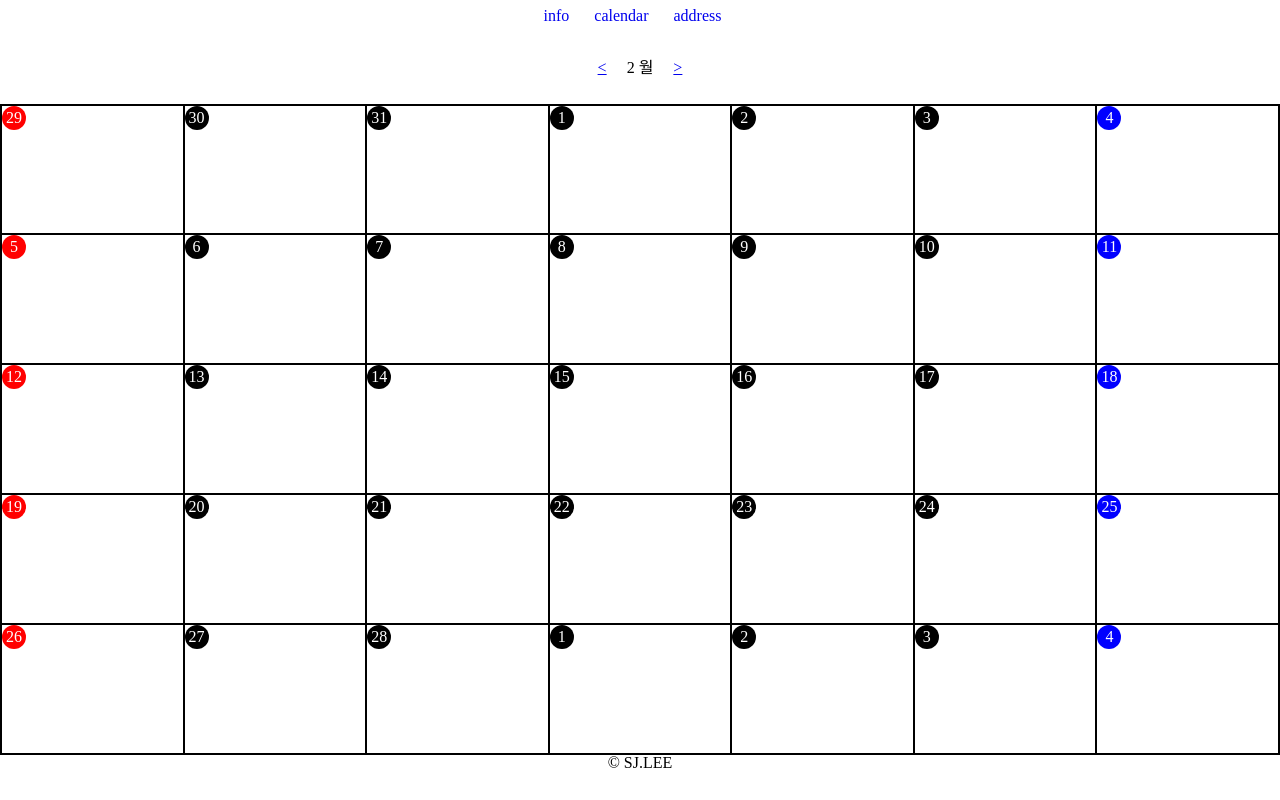
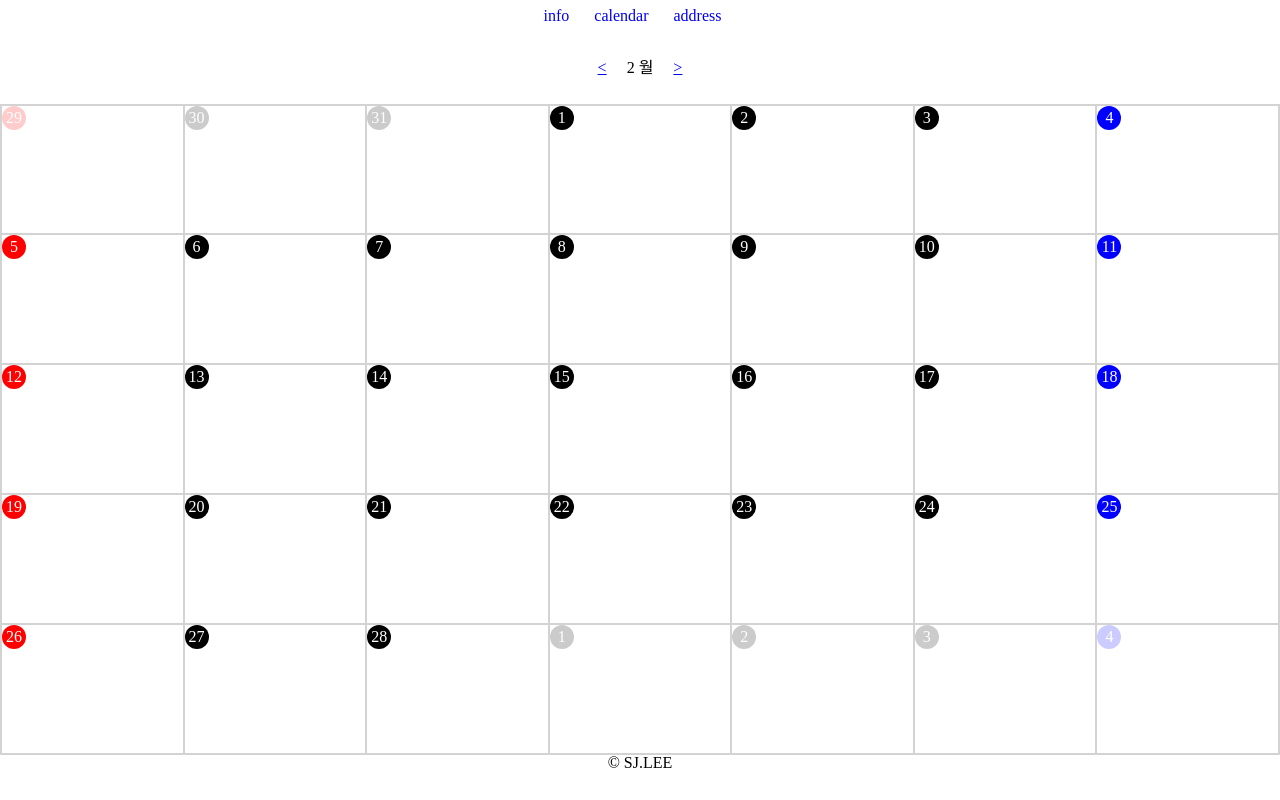
Before and after one commit to eagleduk/status-board, a React (Create React App) app: page /calendar/2023/2 in a window 1280 px wide. Built offline with nearby package versions, Linux system fonts and the light colour scheme.

Commit message:
위치 정보 링크 추가

```diff
--- a/src/components/calendar/Calendar.tsx
+++ b/src/components/calendar/Calendar.tsx
@@ -16,7 +16,8 @@ const schedule: TSchedules = {
       hour: 2,
       place: "마루공원",
       title: "title1",
-      location: "",
+      location:
+        "https://map.kakao.com/?map_hybrid=true&w3w=%ED%87%B4%EA%B7%BC.%EC%84%B1%EB%AA%85.%ED%99%98%ED%9D%AC&urlLevel=1",
       team: "",
     },
     {
@@ -24,7 +25,8 @@ const schedule: TSchedules = {
       hour: 2,
       place: "마루공원",
       title: "title2",
-      location: "",
+      location:
+        "https://map.kakao.com/?map_hybrid=true&w3w=%ED%87%B4%EA%B7%BC.%EC%84%B1%EB%AA%85.%ED%99%98%ED%9D%AC&urlLevel=1",
       team: "",
     },
   ],
@@ -90,6 +92,7 @@ function Calendar() {
       +month === 12 ? 1 : +month + 1
     }`;
   };
+
   return (
     <CalendarWarpper>
       <CalendarHeader>
@@ -119,6 +122,7 @@ function Calendar() {
               date={date}
               day={day}
               schedule={schedule[time]}
+              viewMonth={true}
             />
           );
         })}
--- a/src/components/calendar/DateCard.tsx
+++ b/src/components/calendar/DateCard.tsx
@@ -1,17 +1,19 @@
 import { TDateCard } from "./type/calendar.type";
 import { DateStyled } from "./style/calendar.style";
 
-function DateCard({ date, day, schedule }: TDateCard) {
+function DateCard({ date, day, schedule, viewMonth = false }: TDateCard) {
   return (
-    <DateStyled $day={day}>
+    <DateStyled $day={day} $viewMonth={viewMonth}>
       <p>
         <span>{date}</span>
       </p>
       {schedule?.map(({ title, time, hour, team, location, place }) => {
         return (
-          <h1 key={time}>
-            {place} {time}h +{hour}hour
-          </h1>
+          <a key={time} href={location} target="_blank" rel="noreferrer">
+            <h1>
+              {place} {time}h +{hour}h
+            </h1>
+          </a>
         );
       })}
     </DateStyled>
--- a/src/components/calendar/style/calendar.style.ts
+++ b/src/components/calendar/style/calendar.style.ts
@@ -29,17 +29,18 @@ export const CalendarBody = styled.div`
   grid-template-columns: repeat(7, 1fr);
   border-width: 1px;
   border-style: solid;
-  border-color: black;
+  border-color: lightgrey;
   box-sizing: border-box;
 `;
 
-export const DateStyled = styled.div<{ $day: number }>`
+export const DateStyled = styled.div<{ $day: number; $viewMonth: boolean }>`
   height: 100%;
   border-width: 1px;
   border-style: solid;
-  border-color: black;
+  border-color: lightgrey;
   box-sizing: border-box;
   p {
+    opacity: ${(props) => (props.$viewMonth ? 1 : 0.2)};
     color: white;
     span {
       display: flex;
--- a/src/components/calendar/type/calendar.type.ts
+++ b/src/components/calendar/type/calendar.type.ts
@@ -21,4 +21,5 @@ export type TDateCard = {
   date: number;
   day: number;
   schedule?: TSchedule[];
+  viewMonth?: boolean;
 };
```
